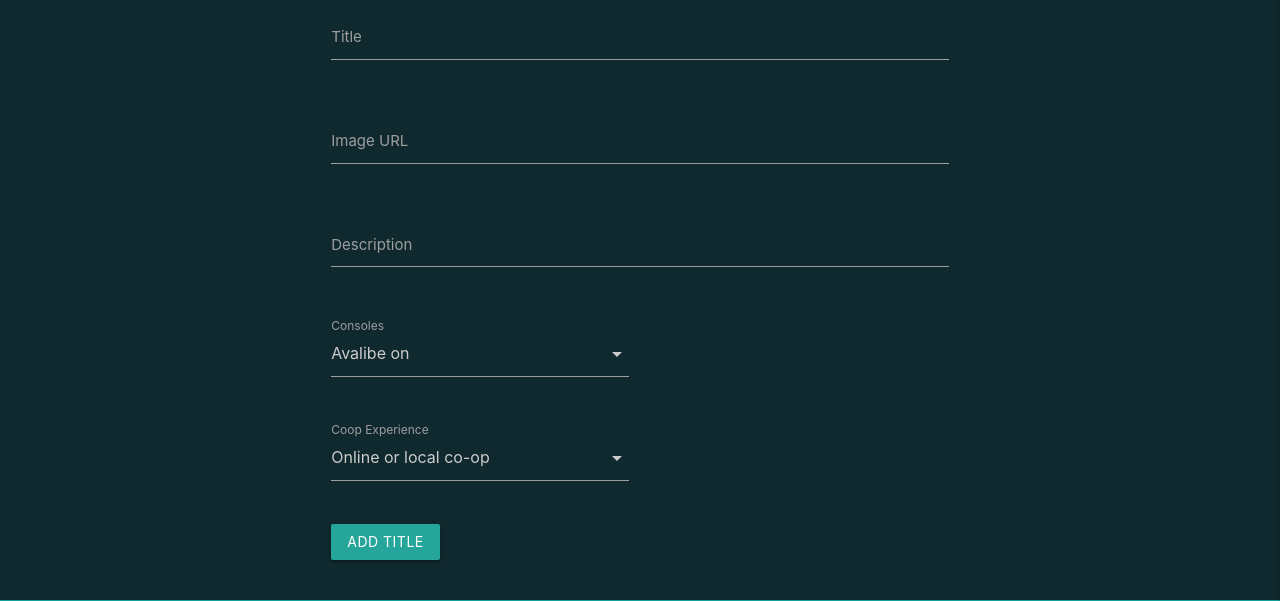
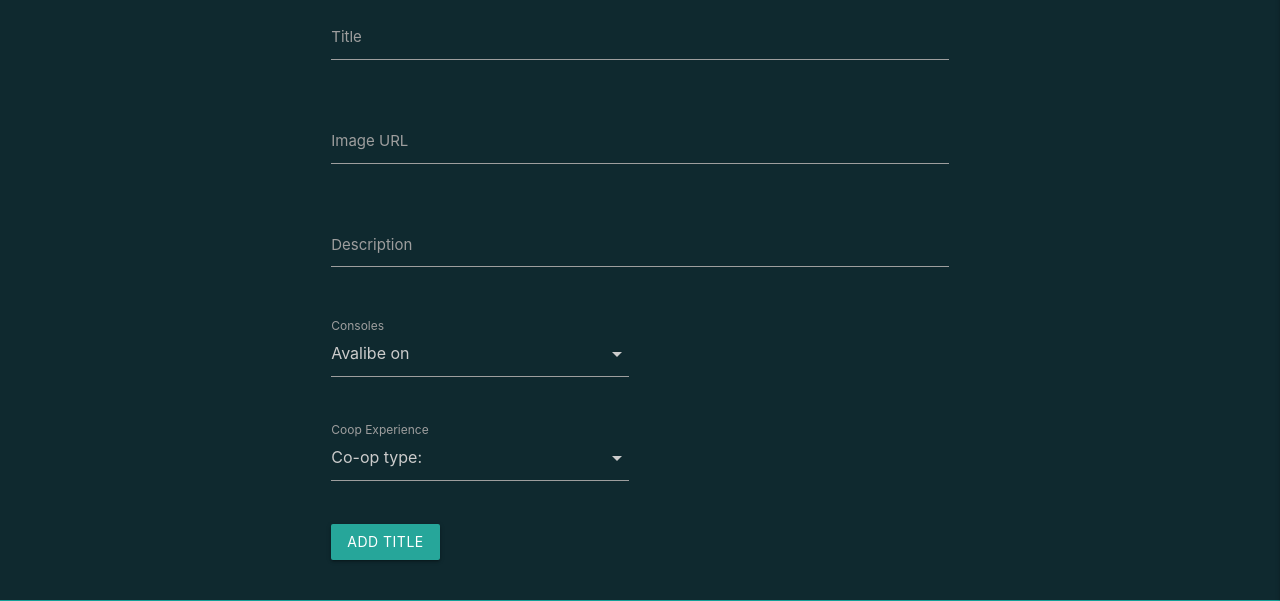
Before and after one commit to MariaLundgren/CO-OP-Game-Review, a Flask app: page /add_game_title in a window 1280 px wide. Shown: the part 181-782 px from the top of the page. Run offline with Flask 2, Linux system fonts and the light colour scheme; some libraries are stand-ins or nearby versions.

Commit message:
changed values of input fields when adding new game title

```diff
--- a/templates/add_game_title.html
+++ b/templates/add_game_title.html
@@ -33,10 +33,11 @@
                 <div class="input-field col s12 m3 offset-m3">
                     <select id="consoles" name="consoles" multiple required>
                         <option value="" disabled selected>Avalibe on</option>
-                        <option value="ps">PS</option>
-                        <option value="x-box">X-box</option>
-                        <option value="pc">PC</option>
-                        <option value="other">Other</option>
+                        <option value="PS">PS</option>
+                        <option value="Xbox">X-box</option>
+                        <option value="Nintendo Switch">Nintendo Switch</option>
+                        <option value="PC">PC</option>
+                        <option value="Other">Other</option>
                     </select>
                     <label for="consoles">Consoles</label>
                 </div>
@@ -45,9 +46,9 @@
             <div class="row">
                 <div class="input-field col s12 m3 offset-m3">
                     <select id="local_or_online" name="local_or_online" multiple required>
-                        <option value="" disabled selected>Online or local co-op</option>
-                        <option value="local">Local</option>
-                        <option value="online">Online</option>
+                        <option value="" disabled selected>Co-op type:</option>
+                        <option value="Local">Local</option>
+                        <option value="Online">Online</option>
                     </select>
                     <label for="local_or_online">Coop Experience</label>
                 </div>
```
Also changed, not shown: templates/titles.html (line endings or trailing spaces).
